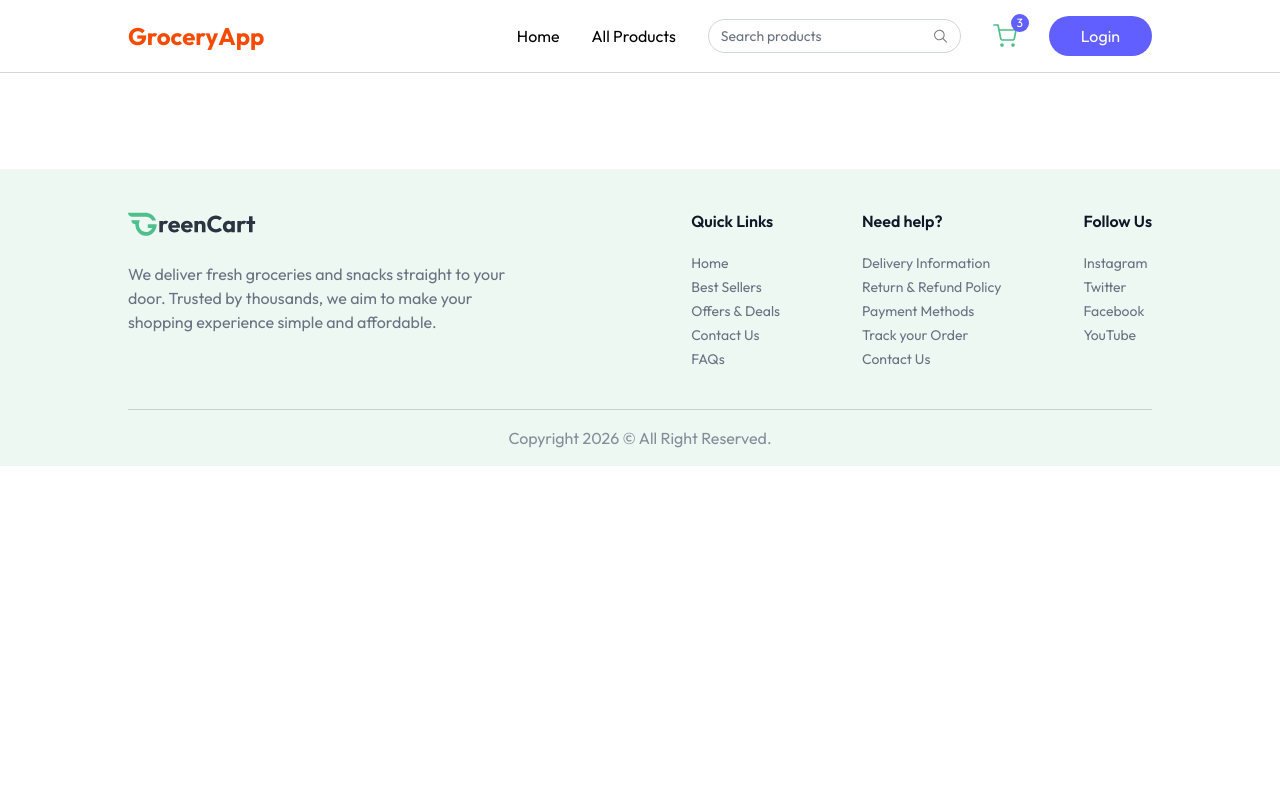
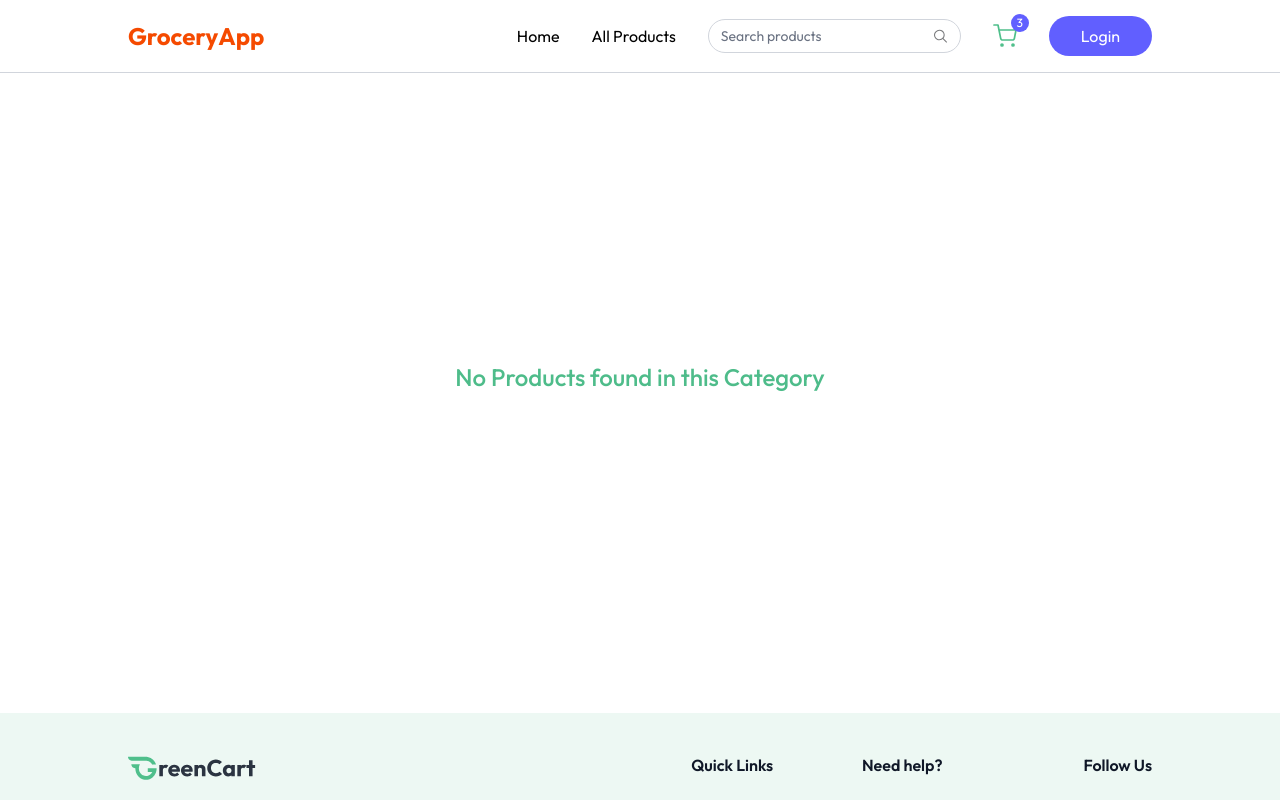
Before and after one commit to sumoksh1/GroceryApp, a React app in the folder Frontend/: page /products/1 in a window 1280 px wide. Shown: the top 800 px of the page. Built offline with nearby package versions, Linux system fonts and the light colour scheme; the HTML template or start-up script is replaced by a standard one.

Commit message:
17sep updatese

```diff
--- a/Frontend/src/App.jsx
+++ b/Frontend/src/App.jsx
@@ -1,6 +1,6 @@
 import { Route, Routes, useLocation } from "react-router-dom";
 import Home from "./pages/Home";
-import Products from "./pages/Products";
+import Products from "./pages/AllProducts";
 import ProductDetails from "./pages/ProductDetails";
 import Cart from "./pages/Cart";
 import Navbar from "./components/Navbar";
--- a/Frontend/src/components/Navbar.jsx
+++ b/Frontend/src/components/Navbar.jsx
@@ -1,4 +1,4 @@
-import { useState } from "react";
+import { useEffect, useState } from "react";
 import { Link } from "react-router-dom";
 import useAppstore from "../store/appStore";
 import { assets } from "../assets/assets";
@@ -10,6 +10,14 @@ const Navbar = () => {
   const setUser = useAppstore((state) => state.setUser);
   const setShowUserLogin = useAppstore((state) => state.setShowUserLogin);
   const navigate = useNavigate();
+  const searchQuery = useAppstore((state) => state.searchQuery);
+  const setSearchQuery = useAppstore((state) => state.setSearchQuery);
+
+  useEffect(() => {
+    if(searchQuery.length > 0){
+      navigate(`/products`);
+    }
+  }, [searchQuery]);
 
   return (
     <nav className="flex items-center justify-between px-6 md:px-16 lg:px-24 xl:px-32 py-4 border-b border-gray-300 bg-white relative transition-all">
@@ -24,6 +32,7 @@ const Navbar = () => {
 
         <div className="hidden lg:flex items-center text-sm gap-2 border border-gray-300 px-3 rounded-full">
           <input
+            onChange={(e) => setSearchQuery(e.target.value)}
             className="py-1.5 w-full bg-transparent outline-none placeholder-gray-500"
             type="text"
             placeholder="Search products"
@@ -78,8 +87,8 @@ const Navbar = () => {
                 </li>
                 <li
                   onClick={() => {
-                    // setShowUserLogin(false);
                     setUser(null);
+                    navigate("/");
                   }}
                   className="p-1.5 cursor-pointer"
                 >
@@ -92,7 +101,7 @@ const Navbar = () => {
           <button
             onClick={() => {
               setShowUserLogin(true);
-              // setUser(true);
+
             }}
             className="cursor-pointer px-8 py-2 bg-indigo-500 hover:bg-indigo-600 transition text-white rounded-full"
           >
@@ -147,7 +156,7 @@ const Navbar = () => {
         ) : (
           <button
             onClick={() => setShowUserLogin(true)}
-            className="cursor-pointer px-8 py-2 bg-indigo-500 hover:bg-indigo-600 transition text-white rounded-full"
+            className="cursor-pointer px-8 py-2 bg-indigo-500 hover:bg-primary transition text-white rounded-full"
           >
             Login
           </button>
--- a/Frontend/src/components/ProductCard.jsx
+++ b/Frontend/src/components/ProductCard.jsx
@@ -40,7 +40,7 @@ const ProductCard = ({ product }) => {
                   >
                     <path
                       d="M8.049.927c.3-.921 1.603-.921 1.902 0l1.294 3.983a1 1 0 0 0 .951.69h4.188c.969 0 1.371 1.24.588 1.81l-3.388 2.46a1 1 0 0 0-.364 1.118l1.295 3.983c.299.921-.756 1.688-1.54 1.118L9.589 13.63a1 1 0 0 0-1.176 0l-3.389 2.46c-.783.57-1.838-.197-1.539-1.118L4.78 10.99a1 1 0 0 0-.363-1.118L1.028 7.41c-.783-.57-.38-1.81.588-1.81h4.188a1 1 0 0 0 .95-.69z"
-                      fill="#615fff"
+                      fill="var(--color-primary)"
                     />
                   </svg>
                 ) : (
@@ -54,7 +54,7 @@ const ProductCard = ({ product }) => {
                   >
                     <path
                       d="M8.04894 0.927049C8.3483 0.00573802 9.6517 0.00574017 9.95106 0.927051L11.2451 4.90983C11.379 5.32185 11.763 5.60081 12.1962 5.60081H16.3839C17.3527 5.60081 17.7554 6.84043 16.9717 7.40983L13.5838 9.87132C13.2333 10.126 13.0866 10.5773 13.2205 10.9894L14.5146 14.9721C14.8139 15.8934 13.7595 16.6596 12.9757 16.0902L9.58778 13.6287C9.2373 13.374 8.7627 13.374 8.41221 13.6287L5.02426 16.0902C4.24054 16.6596 3.18607 15.8934 3.48542 14.9721L4.7795 10.9894C4.91338 10.5773 4.76672 10.126 4.41623 9.87132L1.02827 7.40983C0.244561 6.84043 0.647338 5.60081 1.61606 5.60081H5.8038C6.23703 5.60081 6.62099 5.32185 6.75486 4.90983L8.04894 0.927049Z"
-                      fill="#615fff"
+                      fill="var(--color-primary)"
                       fillOpacity="0.35"
                     />
                   </svg>
--- /dev/null
+++ b/Frontend/src/pages/AllProducts.jsx
@@ -0,0 +1,36 @@
+import { useState, useEffect } from "react";
+import ProductCard from "../components/ProductCard";
+import useAppStore from "../store/appStore";
+
+
+
+const AllProducts = () => {
+    const products = useAppStore((state) => state.products);
+    const searchQuery = useAppStore((state) => state.searchQuery);
+    const [filteredProducts, setFilteredProducts] = useState([]);
+
+    useEffect(() =>{
+        if(searchQuery.length > 0){
+            setFilteredProducts(products.filter((product) => product.name.toLowerCase().includes(searchQuery.toLowerCase())));
+        } else {
+            setFilteredProducts(products);
+        }
+    }, [searchQuery, products]);
+    return (
+        <div className="mt-16 flex flex-col">
+
+            <div className="flex flex-col items-end w-max">
+                <p className="text-2xl font-medium uppercase">All Products</p>
+            </div>
+
+            <div className="w-16 h-0.5 bg-primary rounded-full"></div>
+
+            <div className="grid grid-cols-1 sm:grid-cols-3 md:grid-cols-4 lg:grid-cols-5 gap-3 mt-6">
+                {filteredProducts.filter((product)=> product.inStock)
+                .map((product,index)=>(<ProductCard key={index} product={product} />))}</div>
+
+        </div>
+    );
+};
+
+export default AllProducts;
--- a/Frontend/src/pages/ProductCategory.jsx
+++ b/Frontend/src/pages/ProductCategory.jsx
@@ -1,11 +1,40 @@
-
+import { categories } from "../assets/assets";
+import { useParams } from "react-router-dom";
+import useAppStore from "../store/appStore";
+import ProductCard from "../components/ProductCard";
 
 const ProductCategory = () => {
+  const { category } = useParams();
+  const products = useAppStore((state) => state.products);
+  const searchCategory = categories.find(
+    (item) => item.path.toLowerCase() === category,
+  );
+  const filteredProducts = products.filter(
+    (product) => product.category.toLowerCase() === category,
+  );
+
   return (
-    <div>
-
+    <div className= "mt-16" >
+      {searchCategory && (
+        <div className="flex flex-col items-end w-max">
+          <p className=" text-2xl font-medium">
+            {searchCategory.text.toUpperCase()}
+          </p>
+          <div className="w-16 h-0.5 bg-primary rounded-full"><ProductCard /></div>
+        </div>
+      )}
+      {filteredProducts.length > 0 ? (
+        <div className="grid grid-cols-2 sm:grid-cols-3 md:grid-cols-4 lg:grid-cols-5 gap-3 md:gap-6  mt-6">{filteredProducts.map((product) => (
+          <ProductCard product={product} key={product._id} />
+        )) }</div>
+      ):
+      (
+        <div className="flex items-center justify-center h-[60vh]">
+          <p className="text-2xl font-medium text-primary">No Products found in this Category</p>
+        </div>
+      )
+      }
     </div>
-  )
-}
-
-export default ProductCategory
+  );
+};
+export default ProductCategory;
--- a/Frontend/src/pages/Products.jsx
+++ /dev/null
@@ -1,9 +0,0 @@
-const Products = () => {
-  return (
-    <div>
-      <h1>Products Page</h1>
-    </div>
-  )
-}
-
-export default Products
--- a/Frontend/src/store/appStore.jsx
+++ b/Frontend/src/store/appStore.jsx
@@ -12,12 +12,14 @@ const useAppStore = create((set) => ({
   showUserLogin: false,
   products: [],
   cartItems: {},
+  searchQuery: "",
 
   setUser: (user) => set({ user }),
   setIsSeller: (isSeller) => set({ isSeller }),
   setShowUserLogin: (showUserLogin) => set({ showUserLogin }),
   setProducts: (products) => set({ products }),
   setCartItems: (cartItems) => set({ cartItems }),
+  setSearchQuery: (searchQuery) => set({ searchQuery }),
   addToCart: (itemId) => {
     set((state) => {
       let cartData = structuredClone(state.cartItems);
```
Also changed, not shown: Frontend/src/components/Login.jsx (deleted).
